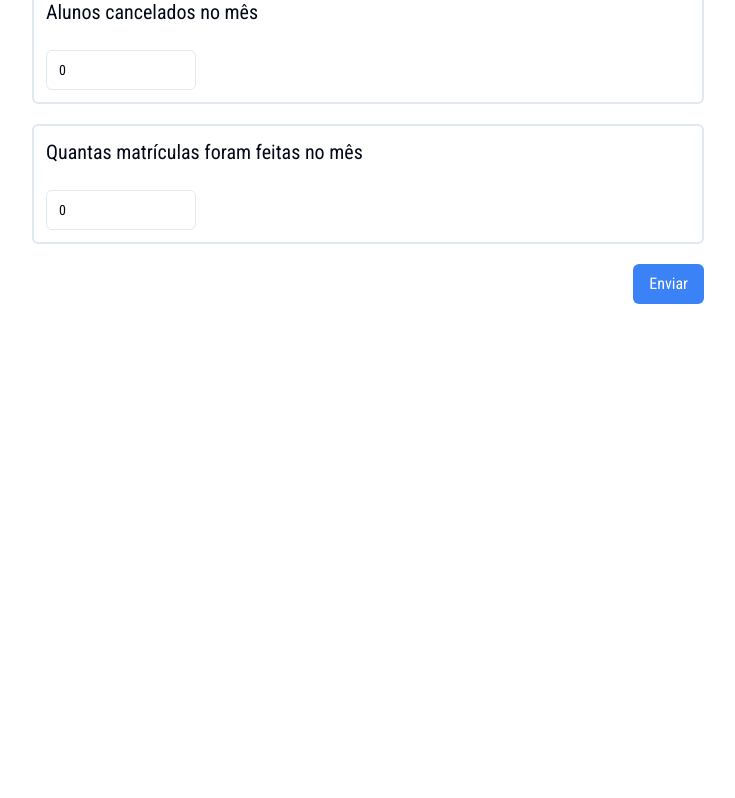
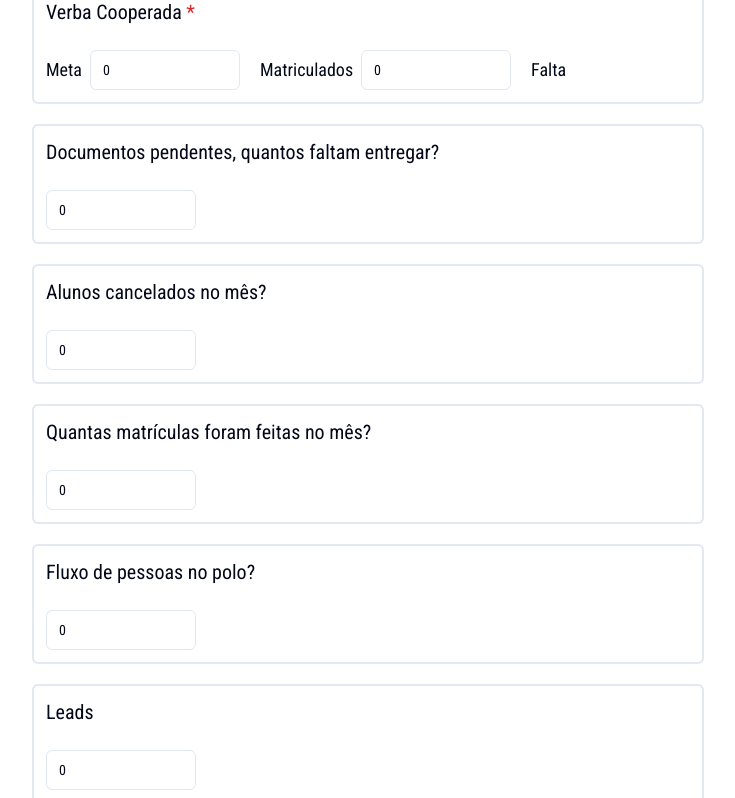
Before and after one commit to Allanpt/Uninter_project, a Next.js app in the folder frontend/: page /relatorio in a window 1280 px wide. Shown: the part 280-1078 px from the top of the page, without its empty margins (272-1007 px from the left). Before the commit the page ends 800 px from the top, so only its background shows below. Built offline with nearby package versions, Linux system fonts and the light colour scheme.

Commit message:
VerbaCooperada

```diff
--- a/frontend/src/app/page.tsx
+++ b/frontend/src/app/page.tsx
@@ -1,6 +1,89 @@
+"use client";
+import type { Aluno } from "@/types/Aluno";
+import data from "../../mockjson.json";
+import { useEffect, useState } from "react";
+import CardProfit from "./home/cardProfit";
+import { Input } from "@/components/ui/input";
+import { Label } from "@/components/ui/label";
+import { BsCheck2All } from "react-icons/bs";
+import { Button } from "@/components/ui/button";
 
 export default function Home() {
-  return <main>
-    <h1>Hello</h1>
-  </main>;
+  const alunos: Aluno[] = data;
+  const [file, setFile] = useState<File | null>(null);
+  const [inputWidth, setInputWidth] = useState<number>();
+  console.log(file);
+
+  const handleFileChange = (e: React.ChangeEvent<HTMLInputElement>) => {
+    if (e.target.files) {
+      setFile(e.target.files[0]);
+    }
+  };
+
+  useEffect(() => {
+    if (file) {
+      setInputWidth(150);
+    }
+
+    if (!file) setInputWidth(undefined);
+  }, [file]);
+
+  const handleSubmit = async (e: React.FormEvent) => {
+    e.preventDefault();
+    if (!file) {
+      alert("Por favor, selecione um arquivo Excel.");
+      return;
+    }
+  };
+
+  return (
+    <div className="flex min-h-screen w-full justify-between">
+      <div className="flex flex-col gap-2 ml-4">
+        <h1 className="my-5 text-center text-3xl">
+          Insira o relatório de comissão
+        </h1>
+        <form onSubmit={handleSubmit} className="relative flex gap-5 items-end">
+          <div
+            style={{ width: `${inputWidth ? `${inputWidth}px` : "auto"}` }}
+            className="grid w-full max-w-sm items-center gap-1.5"
+          >
+            <Label htmlFor="comissao">Relatório de Comissão</Label>
+            <div className="relative cursor-pointer">
+              <Input
+                id="comissao"
+                type="file"
+                accept=".xlsx, .xls"
+                onChange={handleFileChange}
+                className="cursor-pointer"
+              />
+              {inputWidth && (
+                <Label
+                  htmlFor="comissao"
+                  className="flex absolute text-green-500 bg-slate-50 right-0 bottom-0 w-[40px] h-[40px] items-center justify-center"
+                >
+                  <BsCheck2All />
+                </Label>
+              )}
+            </div>
+          </div>
+          <Button disabled={!inputWidth} type="submit">
+            Enviar
+          </Button>
+        </form>
+        {inputWidth && (
+          <p className="bottom-[-40px] text-slate-400 text-sm cursor-default">
+            {file?.name}
+          </p>
+        )}
+      </div>
+      <div className="flex flex-col min-w-[400px] gap-5 p-24">
+        <CardProfit data={alunos} cardType={"Total"} name={"Receita Total"} />
+        <CardProfit
+          data={alunos}
+          cardType={"Recorrente"}
+          name={"Receita recorrente (mensalidade)"}
+        />
+      </div>
+    </div>
+  );
 }
--- a/frontend/src/app/relatorio/coopDataForm.tsx
+++ b/frontend/src/app/relatorio/coopDataForm.tsx
@@ -1,79 +1,99 @@
 import { Input } from "@/components/ui/input";
+import type {
+  VerbaCooperada,
+  VerbaCooperadaError,
+} from "@/types/VerbaCooperada";
 import type React from "react";
+import { useMemo } from "react";
 
 type Props = {
-  state: {
-    meta: number;
-    matriculados: number;
-    falta: number;
-  };
-  setState: React.Dispatch<
-    React.SetStateAction<{
-      meta?: number;
-      matriculados?: number;
-      falta?: number;
-    }>
-  >;
-  error?: string;
+  state: VerbaCooperada;
+  setState: React.Dispatch<React.SetStateAction<VerbaCooperada>>;
+  error?: VerbaCooperadaError;
 };
 
-export default function NumberDataForm({ state, setState, error }: Props) {
+export default function CoopDataForm({ state, setState, error }: Props) {
+  const falta = useMemo(() => {
+    if (state.meta === 0) return;
+
+    const faltaValue = state.meta - state.matriculados;
+
+    if (faltaValue < 1) {
+      setState((prev) => ({ ...prev, falta: 0 }));
+
+      return 0;
+    }
+
+    setState((prev) => ({ ...prev, falta: faltaValue }));
+
+    return faltaValue;
+  }, [setState, state.meta, state.matriculados]);
+
   function handleTextToNumber(
     e: React.ChangeEvent<HTMLInputElement>,
-    typeState: "meta" | "matriculados" | "falta",
-    setState: React.Dispatch<
-      React.SetStateAction<{
-        meta?: number;
-        matriculados?: number;
-        falta?: number;
-      }>
-    >
+    typeState: "meta" | "matriculados"
   ) {
     const onlyNumber = Number(e.target.value);
     if (e.target.value === "") {
-      if (typeState === "meta") {
-        setState({ meta: 0 });
-      }
-      if (typeState === "falta") {
-        setState({ falta: 0 });
-      }
-      if (typeState === "matriculados") {
-        setState({ matriculados: 0 });
-      }
+      setState((prev) => ({
+        ...prev,
+        [typeState]: 0,
+      }));
     }
 
     if (!onlyNumber) return;
 
-    if (typeState === "meta") {
-      setState({ meta: onlyNumber });
-    }
-    if (typeState === "falta") {
-      setState({ falta: onlyNumber });
-    }
-    if (typeState === "matriculados") {
-      setState({ matriculados: onlyNumber });
-    }
+    setState((prev) => ({
+      ...prev,
+      [typeState]: onlyNumber,
+    }));
   }
 
   return (
     <section className="border-2 p-3 border-slate-200 rounded-md">
-      <label htmlFor="coop">
-        <p className="w-fit text-xl mb-6">Verba Cooperada</p>
-
-        <div className="flex gap-5">
+      <label htmlFor="meta">
+        <p className="w-fit text-xl mb-6">
+          Verba Cooperada{" "}
+          {!state.meta ? <span className="text-red-600">*</span> : ""}
+        </p>
+        <div className="flex gap-5 items-center">
+          <div className="flex gap-2 items-center">
             <p className="text-lg">Meta</p>
             <Input
-            id="coop"
+              id="meta"
               type="text"
               className="w-[150px]"
               onChange={(e) => {
-              return handleTextToNumber(e, "meta", setState);
+                return handleTextToNumber(e, "meta");
               }}
               value={state.meta}
               min={0}
             />
           </div>
-        {error && <span className="text-red-600">{error}</span>}
+
+          <label htmlFor="matriculados">
+            <div className="flex gap-2 items-center">
+              <p className="text-lg">Matriculados</p>
+              <Input
+                id="matriculados"
+                type="text"
+                className="w-[150px]"
+                onChange={(e) => {
+                  return handleTextToNumber(e, "matriculados");
+                }}
+                value={state.matriculados}
+                min={0}
+              />
+            </div>
+          </label>
+          <div className="flex gap-2 items-center">
+            <p className="text-lg">Falta</p>
+            <p>{falta}</p>
+          </div>
+        </div>
+        {error?.meta && state.meta === 0 && (
+          <span className="text-red-600">{error?.meta}</span>
+        )}
       </label>
     </section>
   );
--- a/frontend/src/app/relatorio/numberDataForm.tsx
+++ b/frontend/src/app/relatorio/numberDataForm.tsx
@@ -8,6 +8,7 @@ type Props = {
   typeData:
     | "Matriculados"
     | "Transferências"
+    | "Documentos pendentes"
     | "Cancelados"
     | "Fluxo de Pessoas"
     | "Leads"
@@ -40,7 +41,10 @@ export default function NumberDataForm({
   return (
     <section className="border-2 p-3 border-slate-200 rounded-md">
       <label htmlFor={typeData}>
-        <p className="w-fit text-xl mb-6">{text}</p>
+        <div className="flex gap-1">
+          <p className="w-fit text-xl mb-6">{text}</p>
+          {/* {(typeData === "Leads" || typeData === 'Egressos') && <p className="text-red-600 text-xl">*</p>} */}
+        </div>
         <Input
           id={typeData}
           type="text"
--- a/frontend/src/app/relatorio/page.tsx
+++ b/frontend/src/app/relatorio/page.tsx
@@ -10,46 +10,48 @@ import type React from "react";
 import { useState } from "react";
 import { z } from "zod";
 import NumberDataForm from "./numberDataForm";
-
-type VerbaCooperada = {
-  meta: number;
-  matriculados: number;
-  falta: number;
-}
-type VerbaCooperadaError = {
-  meta?: string;
-  matriculados?: string;
-  falta?: string;
-}
+import CoopDataForm from "./coopDataForm";
+import type {
+  VerbaCooperada,
+  VerbaCooperadaError,
+} from "@/types/VerbaCooperada";
 
 const formSchema = z.object({
   mes: z.string().min(1, "Selecione um Mês"),
-  cancelamentos: z
-    .number()
-    .min(0, "O número de cancelamentos deve ser no mínimo 0"),
-  matriculas: z.number().min(0, "O número de matrículas deve ser no mínimo 0"),
+  cancelamentos: z.number(),
+  matriculas: z.number(),
   verbaCooperada: z.object({
-    meta: z.number().min(0, "O número de matrículas deve ser no mínimo 0"),
-    matriculados: z
-      .number()
-      .min(0, "O número de matrículas deve ser no mínimo 0"),
-    falta: z.number().min(0, "O número de matrículas deve ser no mínimo 0"),
+    meta: z.number().min(1, "O número da meta deve ser maior que 1"),
+    matriculados: z.number(),
+    falta: z.number(),
   }),
+  pendentes: z.number(),
+  fluxoPessoas: z.number(),
+  leads: z.number(),
 });
 
 export default function Page() {
   const [mes, setMes] = useState<string>("");
   const [cancelamentos, setCancelamentos] = useState<number>(0);
   const [matriculas, setMatriculas] = useState<number>(0);
+  const [verbaCooperada, setVerbaCooperada] = useState<VerbaCooperada>({
+    meta: 0,
+    falta: 0,
+    matriculados: 0,
+  });
+  const [pendentes, setPendentes] = useState<number>(0);
+  const [fluxoPessoas, setFluxoPessoas] = useState<number>(0);
+  const [leads, setLeads] = useState<number>(0);
 
   const [errors, setErrors] = useState<{
     mes?: string;
     cancelamentos?: string;
     matriculas?: string;
     verbaCooperada?: VerbaCooperadaError;
+    pendentes?: string;
+    fluxoPessoas?: string;
+    leads?: string;
   }>({});
-
-  const [verbaCooperada, setVerbaCooperada] = useState<VerbaCooperada>({ meta: 0, falta: 0, matriculados: 0 });
 
   function handleSubmit(e: React.FormEvent) {
     e.preventDefault();
@@ -59,6 +61,9 @@ export default function Page() {
       cancelamentos,
       matriculas,
       verbaCooperada,
+      pendentes,
+      fluxoPessoas,
+      leads,
     });
 
     if (!result.success) {
@@ -73,6 +78,9 @@ export default function Page() {
             formattedErrors.verbaCooperada?.matriculados?._errors[0],
           falta: formattedErrors.verbaCooperada?.falta?._errors[0],
         },
+        pendentes: formattedErrors.pendentes?._errors[0],
+        fluxoPessoas: formattedErrors.fluxoPessoas?._errors[0],
+        leads: formattedErrors.leads?._errors[0],
       });
       return;
     }
@@ -82,7 +90,9 @@ export default function Page() {
 
   return (
     <div className="my-0 mx-auto mt-10 max-w-2xl">
-      <p className="text-red-600 text-end text-sm">* Campo OBRIGATÓRIO</p>
+      {(!mes || verbaCooperada.meta === 0 ) && (
+        <p className="text-red-600 text-end text-sm">* Campo OBRIGATÓRIO</p>
+      )}
       <form onSubmit={handleSubmit} className="flex flex-col gap-5">
         <section className="border-2 p-3 border-slate-200 rounded-md">
           <label htmlFor="mes">
@@ -115,8 +125,26 @@ export default function Page() {
           </label>
         </section>
 
+        <CoopDataForm
+          state={{
+            meta: verbaCooperada.meta,
+            matriculados: verbaCooperada.matriculados,
+            falta: verbaCooperada.falta,
+          }}
+          setState={setVerbaCooperada}
+          error={errors.verbaCooperada}
+        />
+
         <NumberDataForm
-          text={"Alunos cancelados no mês"}
+          text={"Documentos pendentes, quantos faltam entregar?"}
+          state={pendentes}
+          setState={setPendentes}
+          typeData={"Documentos pendentes"}
+          error={errors.pendentes}
+        />
+
+        <NumberDataForm
+          text={"Alunos cancelados no mês?"}
           state={cancelamentos}
           setState={setCancelamentos}
           typeData={"Cancelados"}
@@ -124,12 +152,37 @@ export default function Page() {
         />
 
         <NumberDataForm
-          text={"Quantas matrículas foram feitas no mês"}
+          text={"Quantas matrículas foram feitas no mês?"}
           state={matriculas}
           setState={setMatriculas}
           typeData={"Matriculados"}
           error={errors.matriculas}
         />
+
+        <NumberDataForm
+          text={"Fluxo de pessoas no polo?"}
+          state={fluxoPessoas}
+          setState={setFluxoPessoas}
+          typeData={"Fluxo de Pessoas"}
+          error={errors.fluxoPessoas}
+        />
+
+        <NumberDataForm
+          text={"Leads"}
+          state={leads}
+          setState={setLeads}
+          typeData={"Leads"}
+          error={errors.leads}
+        />
+
+        <NumberDataForm
+          text={"Egressos"}
+          state={fluxoPessoas}
+          setState={setFluxoPessoas}
+          typeData={"Egressos"}
+          error={errors.fluxoPessoas}
+        />
+
         <button
           type="submit"
           className="self-end bg-blue-500 text-white px-4 py-2 rounded-md"
--- /dev/null
+++ b/frontend/src/types/VerbaCooperada.ts
@@ -0,0 +1,10 @@
+export type VerbaCooperada = {
+  meta: number;
+  matriculados: number;
+  falta: number;
+};
+export type VerbaCooperadaError = {
+  meta?: string;
+  matriculados?: string;
+  falta?: string;
+};
```
Also changed, not shown: 1 other file (tests, documents, lock files or other folders). Lines whose indentation alone changed are shown as unchanged.
